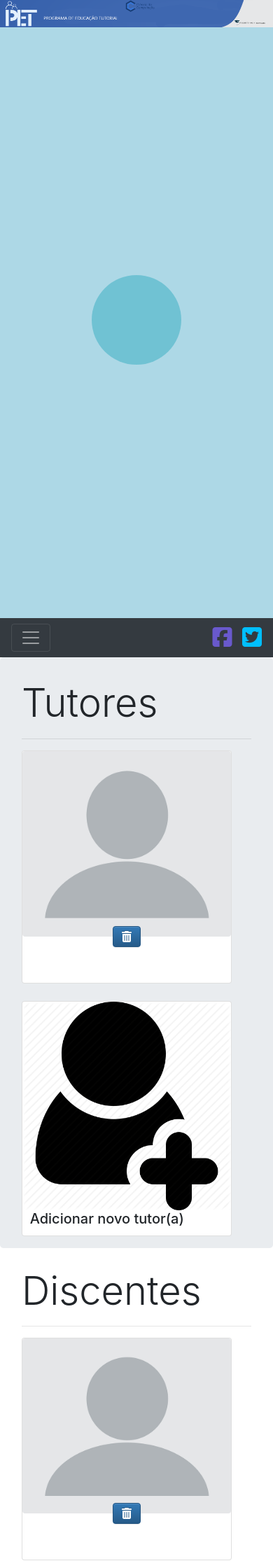
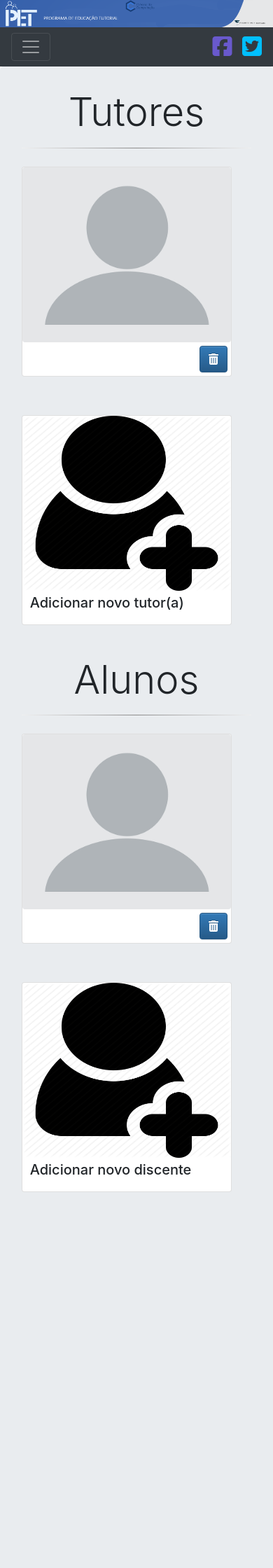
Before and after one commit to Nuri-an/Pet, a PHP site: page /view/viewIntegrantesAdm.php in a window 390 px wide. Shown: the top 2240 px of the page at 70% size. Run offline with PHP 8.4, Linux system fonts and the light colour scheme; tables that the repository leaves empty or names only in its code hold one stand-in row (values such as "Sample post"); data that the repository does not hold is empty; some libraries are stand-ins or nearby versions.

Commit message:
frontend mobile, adequação dos cards

```diff
--- a/assets/css/integrantes.css
+++ b/assets/css/integrantes.css
@@ -18,3 +18,103 @@
     .menuAtivo {
         border-bottom: 2px solid #fff;
     }
+
+    hr {
+        border: 0;
+        height: 1px;
+        background-image: -webkit-linear-gradient(left, #f0f0f0, #8c8b8b, #f0f0f0);
+        background-image: -moz-linear-gradient(left, #f0f0f0, #8c8b8b, #f0f0f0);
+        background-image: -ms-linear-gradient(left, #f0f0f0, #8c8b8b, #f0f0f0);
+        background-image: -o-linear-gradient(left, #f0f0f0, #8c8b8b, #f0f0f0);
+    }
+
+    .mobile{
+        height: 100%;
+        margin-right: 0px;
+        margin-bottom: 0px;
+        margin-left: 0px;
+        margin-top: 0px;
+        width: 100%;
+        padding-bottom: 0px;
+    }
+
+    @media only screen and (min-width: 355px) and (max-width: 575px){
+
+        .mobile{
+            height: 4200px;
+        }
+    }
+
+    @media only screen and (min-width: 155px) and (max-width: 335px){
+
+        .mobile{
+            height: 3600px;
+        }
+    }
+
+    .card-integrante{
+        width: 300px;
+        float: left;
+        margin-bottom:30px;
+    }
+
+    .card-foto{
+        height:300px;
+        margin-top: 10px;
+    }
+
+    .card-foto img{
+        height:250px;
+    }
+
+    .card-foto button{
+        margin-top: 5px;
+        margin-right: 5px;
+        float: right;
+    }
+
+    @media only screen and (max-width: 335px){
+        .card-integrante{
+            width: 200px;
+            float: left;
+            margin-bottom:30px;
+        }
+
+        .card-foto{
+            height:250px;
+            margin-top: 10px;
+        }
+
+        .card-foto img{
+            height:200px;
+        }
+
+        .card-foto button{
+            margin-top: 5px;
+            margin-right: 5px;
+            float: bottom;
+        }
+    }
+
+    @media only screen and (max-width: 235px){
+        .card-integrante{
+            width: 100px;
+            float: left;
+            margin-bottom:30px;
+        }
+
+        .card-foto{
+            height:150px;
+            margin-top: 10px;
+        }
+
+        .card-foto img{
+            height:100px;
+        }
+
+        .card-foto button{
+            margin-top: 5px;
+            margin-right: 5px;
+            float: top;
+        }
+    }
--- a/assets/js/integrantes.js
+++ b/assets/js/integrantes.js
@@ -22,12 +22,12 @@
         var conteudo = $('#conteudoT' + indice);
         var foto = $('#fotoT' + indice);
         if (conteudo.hasClass('info')) {
-            conteudo.hide();
+            foto.slideUp();
+            conteudo.removeClass('info');
+        } else {
+            conteudo.slideDown();
             foto.show();
-        } else {
-            foto.hide();
-            conteudo.show();
-
+            conteudo.addClass('info');
         }
     }
 
@@ -301,6 +301,17 @@ function verInformacoes(id) {
     $('.form-group .col-md-12 .form-material .custom-file #foto').html(foto);
     $("input[name='situacao'][value='" + situacao + "']").prop('checked', true);
 
+    if(situacao == 'Tutor(a)'){
+        $("input[name='situacao'][value='Bolsista']").prop('disabled', true);
+        $("input[name='situacao'][value='Voluntário']").prop('disabled', true);
+        $("input[name='situacao'][value='Tutor(a)']").prop('disabled', false);
+    }
+    else if(situacao != 'Tutor(a)'){
+        $("input[name='situacao'][value='Bolsista']").prop('disabled', false);
+        $("input[name='situacao'][value='Voluntário']").prop('disabled', false);
+        $("input[name='situacao'][value='Tutor(a)']").prop('disabled', true);
+    }
+
     $('.modal .modal-dialog .modal-content #tituloP').text("Edite as informações");
     $('.modal .modal-dialog .modal-content #id').val(idIntegrante);
     $('.modal .modal-dialog .modal-content #nome').val(nome);
--- a/inc/configs/administrador.php
+++ b/inc/configs/administrador.php
@@ -1,4 +1,4 @@
-<nav class="navbar sticky-top navbar-expand-lg navbar-dark bg-dark" id="navbar">
+<nav class="navbar navbar-expand-lg navbar-dark bg-dark" id="navbar" style=" width: 100vw;">
   <button class="navbar-toggler" type="button" data-toggle="collapse" data-target="#navbarSupportedContent" aria-controls="navbarSupportedContent" aria-expanded="false" aria-label="Toggle navigation">
     <span class="navbar-toggler-icon"></span>
   </button>
@@ -34,4 +34,4 @@
   </div>
 </nav>
 
-<div class="jumbotron" id="corpo" style="overflow:hidden; margin-right: 0px; margin-bottom: 0px; margin-left: 0px; margin-top: 0px;">
+<div class="jumbotron mobile ">
--- a/inc/configs/usuario.php
+++ b/inc/configs/usuario.php
@@ -33,4 +33,4 @@
     </a>
   </div>
 </nav>
-<div class="jumbotron " style="margin-right: 0px; margin-bottom: 0px; margin-left: 0px; margin-top: 0px; width: 100vw; height: 100%;">
+<div class="jumbotron mobile">
--- a/inc/global/head_start.php
+++ b/inc/global/head_start.php
@@ -29,6 +29,8 @@
     body {
       overflow-x: hidden;
       overflow-y: hidden;
+      margin:0;
+      height: 100%;
     }
   </style>
 
--- a/view/viewInicioAdm.php
+++ b/view/viewInicioAdm.php
@@ -1,7 +1,6 @@
-<?php require 'loader.html' ?>
 <?php
+require '../inc/global/head_start.php';
 require '../inc/global/banner.php';
-require '../inc/global/head_start.php';
 require '../inc/global/config.php';
 
 require_once("../dao/daoInicio.php");
@@ -335,7 +334,7 @@ $inicioDao = new DaoInicio();
         </div>
     </div>
 </div>
-
+        </div>
 <!-- END Normal Modal -->
 <?php
 //$cb->get_js('/js/admin.js');
--- a/view/viewIntegrantesAdm.php
+++ b/view/viewIntegrantesAdm.php
@@ -1,7 +1,6 @@
-<?php require 'loader.html' ?>
 <?php
+require '../inc/global/head_start.php';
 require '../inc/global/banner.php';
-require '../inc/global/head_start.php';
 require '../inc/global/config.php';
 
 require_once("../dao/DaoIntegrantes.php");
@@ -28,12 +27,11 @@ $integrantesDao = new DaoIntegrantes();
     $stmtDiscentes = $integrantesDao->runQuery("SELECT * FROM integrantes i, discentes d WHERE i.codIntegrante = d.codIntegrante");
     $stmtDiscentes->execute();
     ?>
-
-    <div class="container" style="overflow:hidden;">
-        <h2 class="display-4 text-align: center;"> Tutores </h2>
-        <hr>
-        </hr>
-        <div class="card-deck" style="width: 100%; justify-content: center; align-items: center;">
+ <!-- 355 - 575 -->
+    <div class="container">
+        <h2 class="display-4" style="text-align: center;"> Tutores </h2>
+        <hr></hr>
+        <div class="card-deck" style="width: 100%; justify-content: center; align-items: center; float: left;">
             <?php
             $i = 1;
 
@@ -50,18 +48,18 @@ $integrantesDao = new DaoIntegrantes();
 
 
                 echo '
-                <div  style="width: 300px; float: left; margin-bottom:10px;">
-                    <div class="card borda">
-                        <div  onclick="abreT(' . $i . ')">
-                            <img class="card-img-top mx-auto rounded img-fluid d-block" src="' . $srcFotoT . '"  alt="" style= style="height:250px;" >
-                            <button type="button" class="btn btn-primary" style="margin-right:50%; margin-left:50%;-webkit-transform: translate3d(-50%, -50%, 0); -moz-transform:translate3d(-50%, -50%, 0); transform: translate3d(-50%, -50%, 0);" title="Exluir" id="rowExcluirFoto_' . $i . '" data-id="' . $rowTutores['codIntegrante'] . '"  data-tipo="tutor" onclick="excluir(' . $i . ')">
+                <div class="card-integrante">
+                    <div class="card borda card-foto" onclick="abreT(' . $i . ')">
+                        <div id="fotoT' . $i . '">
+                            <img class="card-img-top mx-auto rounded img-fluid d-block" src="' . $srcFotoT . '" >
+                            <button type="button" class="btn btn-primary excluir-button" title="Exluir" id="rowExcluirFoto_' . $i . '" data-id="' . $rowTutores['codIntegrante'] . '"  data-tipo="tutor" onclick="excluir(' . $i . ')">
                                 <i class="fa fa-trash"></i>
                             </button>
-                            <div id="primeiroNomeT' . $i . '" >
+                            <div style="margin-top: 5px;">
                                 <h5 class="card-title"> &nbsp ' . explode(' ', $rowTutores['nomeIntegrante'])[0] . ' </h5>
                             </div>
                         </div>
-                        <div class="card-body info" id="conteudoT' . $i . '">
+                        <div class="info container" id="conteudoT' . $i . '" style="margin-top:70px;">
                             <h5 class="card-title">' . $rowTutores['nomeIntegrante'] . '</h5>
                             <p>
                                 <i class="fa fa-address-card-o"></i>&nbsp ' . $rowTutores['emailIntegrante'] . '
@@ -73,17 +71,19 @@ $integrantesDao = new DaoIntegrantes();
                                     <i class="fa fa-pencil"></i>
                                 </button>
                             </p>
-                            <p class="card-text"><small class="text-muted">Ativo desde ' . $newDateT . '</small></p>
+                            <p class="card-text">
+                                <small class="text-muted">Ativo desde ' . $newDateT . '</small>
+                            </p>
                         </div>
                     </div>
                 </div>';
                 $i++;
             }
             ?>
-            <div style="width: 300px; float: left;" id="modalTutores">
-                <div class="card borda" onclick="newTutores()">
-                    <img class="card-img-top" src="../assets/media/integrantes/foto_0.png" alt="" title="Adicionar novo integrante">
-                    <div id="">
+            <div class="card-integrante" id="modalTutores">
+                <div class="card borda card-foto" onclick="newTutores()">
+                    <img class="card-img-top" src="../assets/media/integrantes/foto_0.png" alt="" title="Adicionar novo integrante" >
+                    <div style="margin-top: 5px;">
                         <h5 class="card-title"> &nbsp Adicionar novo tutor(a) </h5>
                     </div>
                 </div>
@@ -91,9 +91,8 @@ $integrantesDao = new DaoIntegrantes();
         </div>
     </div>
     <div class="container" style="margin-top: 30px; ">
-        <h2 class="display-4 text-align: center;"> Discentes </h2>
+        <h2 class="display-4" style="text-align: center;"> Alunos </h2>
         <hr>
-        </hr>
         <div class="card-deck" style="width: 100%; justify-content: center; align-items: center;">
             <?php
             while ($rowDiscentes = $stmtDiscentes->fetch(PDO::FETCH_ASSOC)) {
@@ -108,18 +107,18 @@ $integrantesDao = new DaoIntegrantes();
                 }
 
                 echo '
-                <div  style="width: 300px; float: left; margin-bottom:10px;">
-                    <div class="card borda" >
-                        <div class="" onclick="abreD(' . $i . ')">
-                            <img class="card-img-top mx-auto rounded img-fluid d-block"  src="' . $srcFotoD . '"  alt="" style="height:250px;" >
-                            <button type="button" class="btn btn-primary" style="margin-right:50%; margin-left:50%;-webkit-transform: translate3d(-50%, -50%, 0); -moz-transform:translate3d(-50%, -50%, 0); transform: translate3d(-50%, -50%, 0);" title="Excluir" id="rowExcluirFoto_' . $i . '" data-id="' . $rowDiscentes['codIntegrante'] . '"  data-tipo="discente" onclick="excluir(' . $i . ')">
+                <div  class="card-integrante">
+                    <div class="card borda card-foto" onclick="abreD(' . $i . ')">
+                        <div id="fotoD' . $i . '">
+                            <img class="card-img-top mx-auto rounded img-fluid d-block"  src="' . $srcFotoD . '"  >
+                            <button type="button" class="btn btn-primary" style="margin-top: 5px; margin-right: 5px; float: right;" title="Excluir" id="rowExcluirFoto_' . $i . '" data-id="' . $rowDiscentes['codIntegrante'] . '"  data-tipo="discente" onclick="excluir(' . $i . ')">
                                 <i class="fa fa-trash"></i>
                             </button>
-                            <div id="primeiroNomeD' . $i . '" >
+                            <div style="margin-top: 5px;">
                                 <h5 class="card-title"> &nbsp ' . explode(' ', $rowDiscentes['nomeIntegrante'])[0] . ' </h5>
                             </div>
                         </div>
-                        <div class="card-body info" id="conteudoD' . $i . '">
+                        <div class="info container" id="conteudoD' . $i . '"  style="margin-top:70px;">
                             <h5 class="card-title">' . $rowDiscentes['nomeIntegrante'] . '</h5>
                             <p>
                                 <i class="fa fa-address-card-o"></i>&nbsp ' . $rowDiscentes['emailIntegrante'] . '
@@ -131,23 +130,27 @@ $integrantesDao = new DaoIntegrantes();
                                     <i class="fa fa-pencil"></i>
                                 </button>
                             </p>
-                            <p class="card-text"><small class="text-muted">Ativo desde ' . $newDateD . '</small></p>
+                            <p class="card-text">
+                                <small class="text-muted">Ativo desde ' . $newDateD . '</small>
+                            </p>
                         </div>
                     </div>
                 </div>';
                 $i++;
             }
             ?>
-            <div style="width: 300px; float: left;" id="ultima">
-                <div class="card borda" onclick="newDiscente()">
+            <div class="card-integrante"  id="ultima">
+                <div class="card borda card-foto" onclick="newDiscente()">
                     <img class="card-img-top" src="../assets/media/integrantes/foto_0.png" alt="" title="Adicionar novo integrante">
-                    <div id="">
+                    <div style="margin-top: 5px;">
                         <h5 class="card-title"> &nbsp Adicionar novo discente </h5>
                     </div>
                 </div>
             </div>
         </div>
     </div>
+</div>
+<br> <br>
 </div>
 
 <!-- Normal Modal -->
@@ -273,7 +276,6 @@ $integrantesDao = new DaoIntegrantes();
         </div>
     </div>
 </div>
-
 <!-- End -->
 
 
```
Also changed, not shown: assets/css/inicio.css (+9 -0 lines), view/viewInicioUser.php (+10 -10 lines), view/viewIntegrantesUser.php (+14 -14 lines), assets/media/integrantes/foto_5.jpg (deleted).
